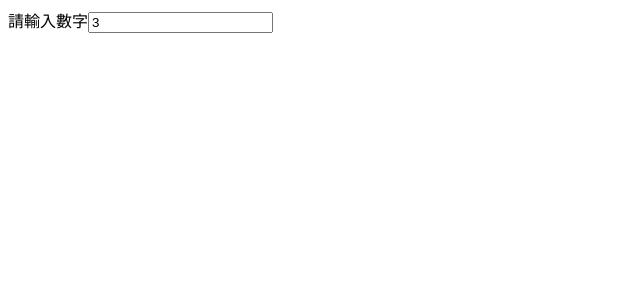
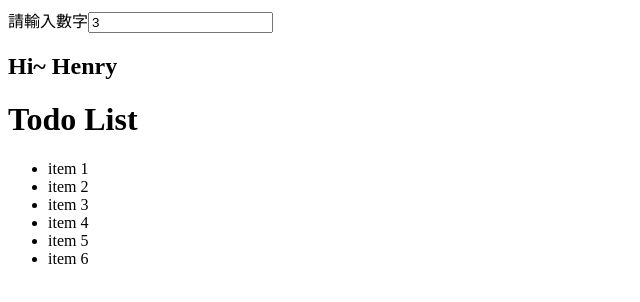
Before and after one commit to luckypig3400/WebDevSimplified_React_Courses, a React (Vite) app in the folder my-first-vite-react-app/: page / in a window 1280 px wide. Shown: the top 302 px of the page, without its empty margins (0-640 px from the left). Built offline with nearby package versions, Linux system fonts and the light colour scheme.

Commit message:
update: 11 - Creating Components.練習1 (建立基本Components)

```diff
--- a/my-first-vite-react-app/src/App.jsx
+++ b/my-first-vite-react-app/src/App.jsx
@@ -1,4 +1,6 @@
 import { useState } from 'react'
+import { TodoList } from './TodoList'
+import { Name } from './Name'
 
 function App() {
   const myCustomLabel = <label htmlFor="inputID">請輸入數字</label>
@@ -7,6 +9,13 @@ function App() {
     <div className="large" id="largerDiv">
       {myCustomLabel}
       <input type="number" id="inputID" defaultValue={3} />
+
+      <Name />
+
+      <div>
+        <h1>Todo List</h1>
+        <TodoList />
+      </div>
     </div>
   )
 }
--- /dev/null
+++ b/my-first-vite-react-app/src/Name.jsx
@@ -0,0 +1,5 @@
+export function Name() {
+  return (
+    <h2>Hi~ Henry</h2>
+  )
+}
--- /dev/null
+++ b/my-first-vite-react-app/src/TodoList.jsx
@@ -0,0 +1,12 @@
+export function TodoList() {
+  return (
+    <ul>
+      <li>item 1</li>
+      <li>item 2</li>
+      <li>item 3</li>
+      <li>item 4</li>
+      <li>item 5</li>
+      <li>item 6</li>
+    </ul>
+  )
+}
```
